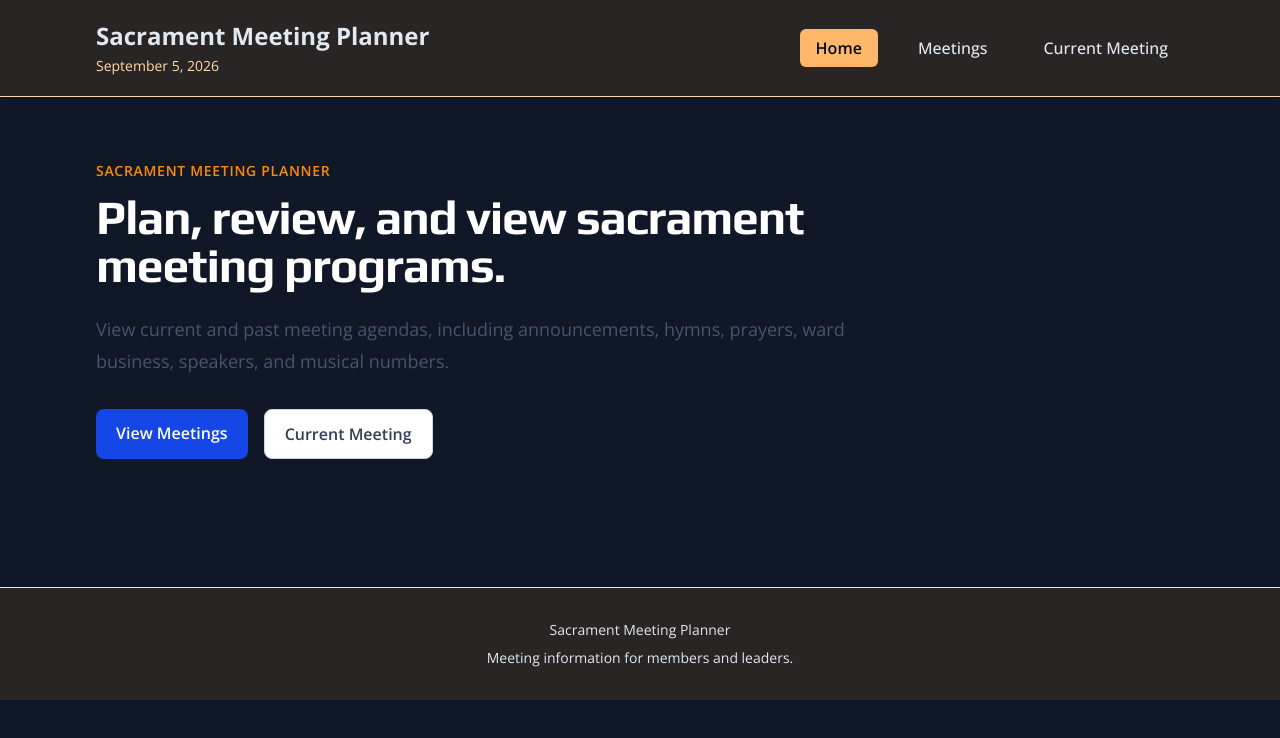
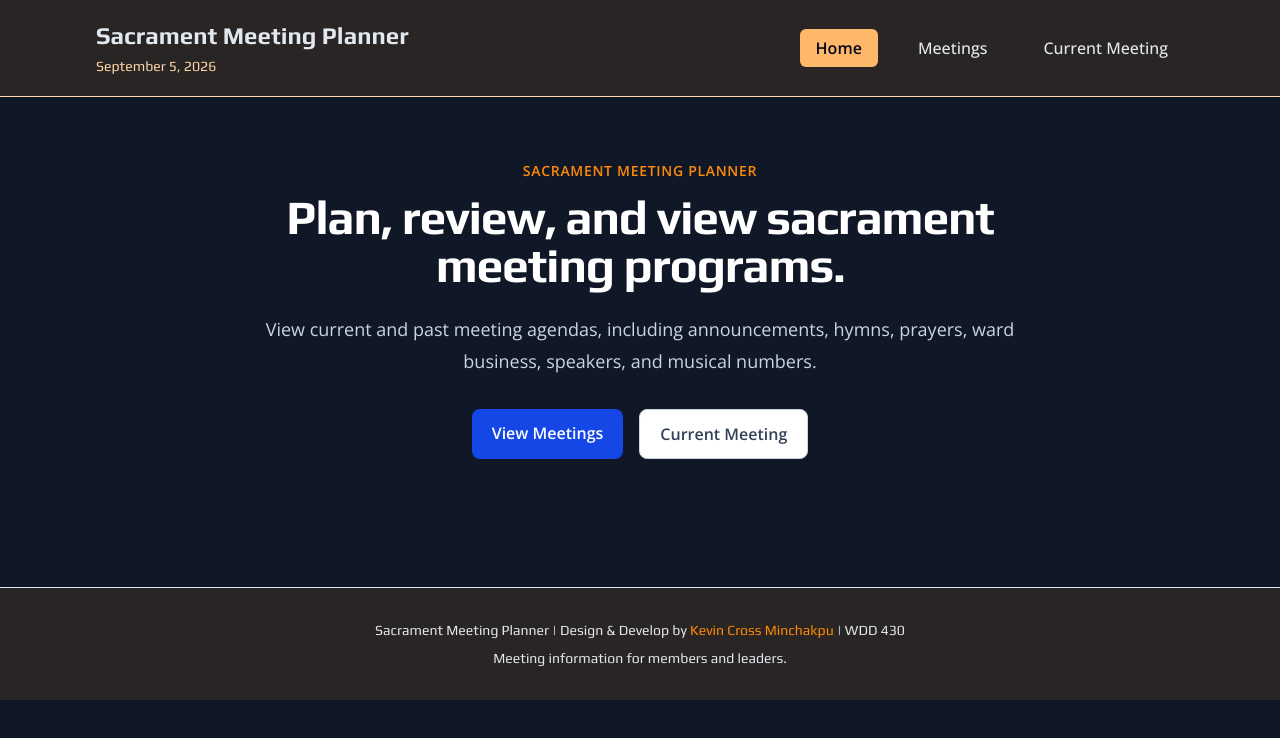
Before and after one commit to kminchakpu/sacrament-meetings, a Next.js app: page / in a window 1280 px wide. Shown: the top 738 px of the page. Built offline with nearby package versions, Linux system fonts and the light colour scheme.

Commit message:
added author to footer

```diff
--- a/app/page.tsx
+++ b/app/page.tsx
@@ -10,18 +10,18 @@ export const metadata: Metadata = {
 export default function Home() {
   return (
     <section className="mx-auto max-w-6xl px-4 py-16 sm:px-6 lg:px-8">
-      <div className="max-w-3xl">
+      <div className="mx-auto max-w-3xl text-center">
         <p className="text-sm font-semibold uppercase tracking-wider text-orange-400">
           Sacrament Meeting Planner
         </p>
         <h1 className="mt-3 text-4xl font-bold tracking-tight text-white sm:text-5xl">
           Plan, review, and view sacrament meeting programs.
         </h1>
-        <p className="mt-6 text-lg leading-8 text-slate-600">
+        <p className="mt-6 text-lg leading-8 text-slate-300">
           View current and past meeting agendas, including announcements,
           hymns, prayers, ward business, speakers, and musical numbers.
         </p>
-        <div className="mt-8 flex flex-wrap gap-4">
+        <div className="mt-8 flex flex-wrap justify-center gap-4">
           <Link
             href="/meetings"
             className="rounded-lg bg-blue-700 px-5 py-3 font-semibold text-white transition hover:bg-blue-800"
--- a/components/Footer.tsx
+++ b/components/Footer.tsx
@@ -1,9 +1,17 @@
 export default function Footer() {
   return (
     <footer className="mt-16 border-t border-slate-200 bg-stone-800">
-      <div className="mx-auto max-w-6xl px-4 py-8 text-center text-sm text-slate-200 sm:px-6 lg:px-8">
+      <div className=" font-play mx-auto max-w-6xl px-4 py-8 text-center text-sm text-slate-200 sm:px-6 lg:px-8">
         <p>
-          Sacrament Meeting Planner
+          Sacrament Meeting Planner | Design & Develop by {" "}
+          <a
+            href="https://kevinminchakpu.com"
+            target="_blank"
+            rel="noopener noreferrer"
+            className="text-orange-400 hover:text-orange-300"
+          >
+            Kevin Cross Minchakpu
+          </a> | WDD 430
         </p>
 
         <p className="mt-2">
--- a/components/Header.tsx
+++ b/components/Header.tsx
@@ -12,11 +12,11 @@ export default function Header() {
         <div>
           <Link
             href="/"
-            className="text-xl font-bold text-slate-200 sm:text-2xl"
+            className="font-play text-xl font-bold text-slate-200 sm:text-2xl"
           >
             Sacrament Meeting Planner
           </Link>
-          <p className="mt-1 text-sm text-orange-200">
+          <p className="font-play mt-1 text-sm text-orange-200">
             {currentDate}
           </p>
         </div>
--- a/components/NavLinks.tsx
+++ b/components/NavLinks.tsx
@@ -27,11 +27,11 @@ export default function NavLinks() {
     <nav aria-label="Main navigation">
       <button
         type="button"
-        onClick={() => setIsOpen(!isOpen)}
+        onClick={() => setIsOpen((prev) => !prev)}
         aria-expanded={isOpen}
         aria-controls="mobile-menu"
         aria-label="Toggle navigation menu"
-        className="flex h-10 w-10 items-center justify-center rounded-md border border-orange-300 text-slate-200 transition hover:bg-stone-700 lg:hidden"
+        className="flex h-10 w-10 items-center justify-center rounded-md border border-orange-300 text-slate-200 transition hover:bg-stone-700 md:hidden"
       >
         <div className="flex flex-col gap-1.5">
           <span
@@ -51,8 +51,7 @@ export default function NavLinks() {
           />
         </div>
       </button>
-
-      <ul className="hidden items-center gap-4 text-base font-medium sm:gap-6 lg:flex">
+      <ul className="hidden items-center gap-4 text-base font-medium sm:gap-6 md:flex">
         {links.map((link) => {
           const isActive =
             link.href === "/"
@@ -77,13 +76,12 @@ export default function NavLinks() {
           );
         })}
       </ul>
-
       {isOpen && (
         <div
           id="mobile-menu"
-          className="absolute inset-x-0 top-full z-50 border-t border-orange-200 bg-stone-800 shadow-lg lg:hidden"
+          className="absolute inset-x-0 top-full z-50 border-t border-orange-200 bg-stone-800 shadow-lg md:hidden"
         >
-          <ul className="mx-auto max-w-6xl space-y-1 px-4 py-4 sm:px-6 lg:px-8">
+          <ul className="mx-auto max-w-6xl space-y-1 px-4 py-4 sm:px-6">
             {links.map((link) => {
               const isActive =
                 link.href === "/"
```
